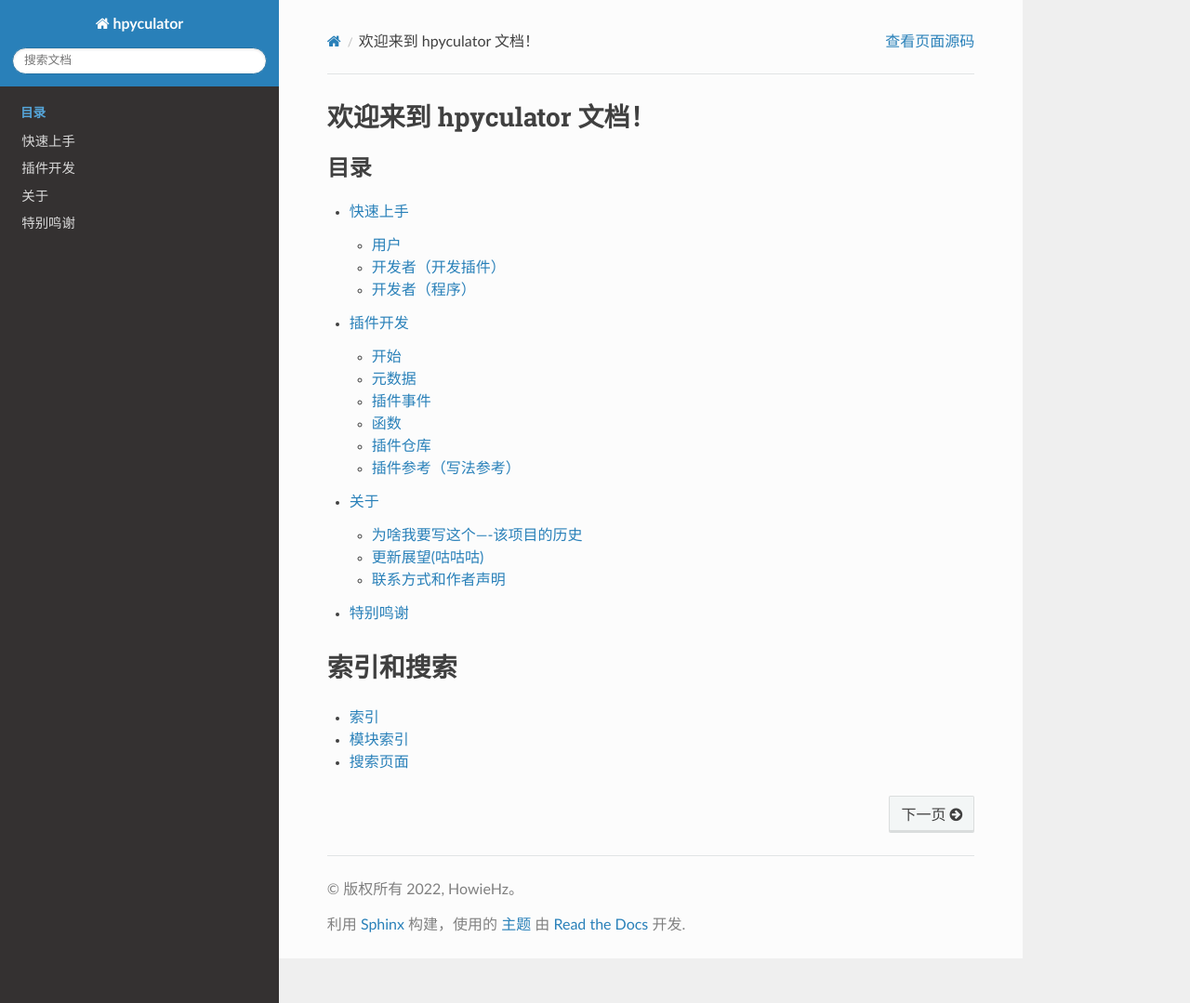
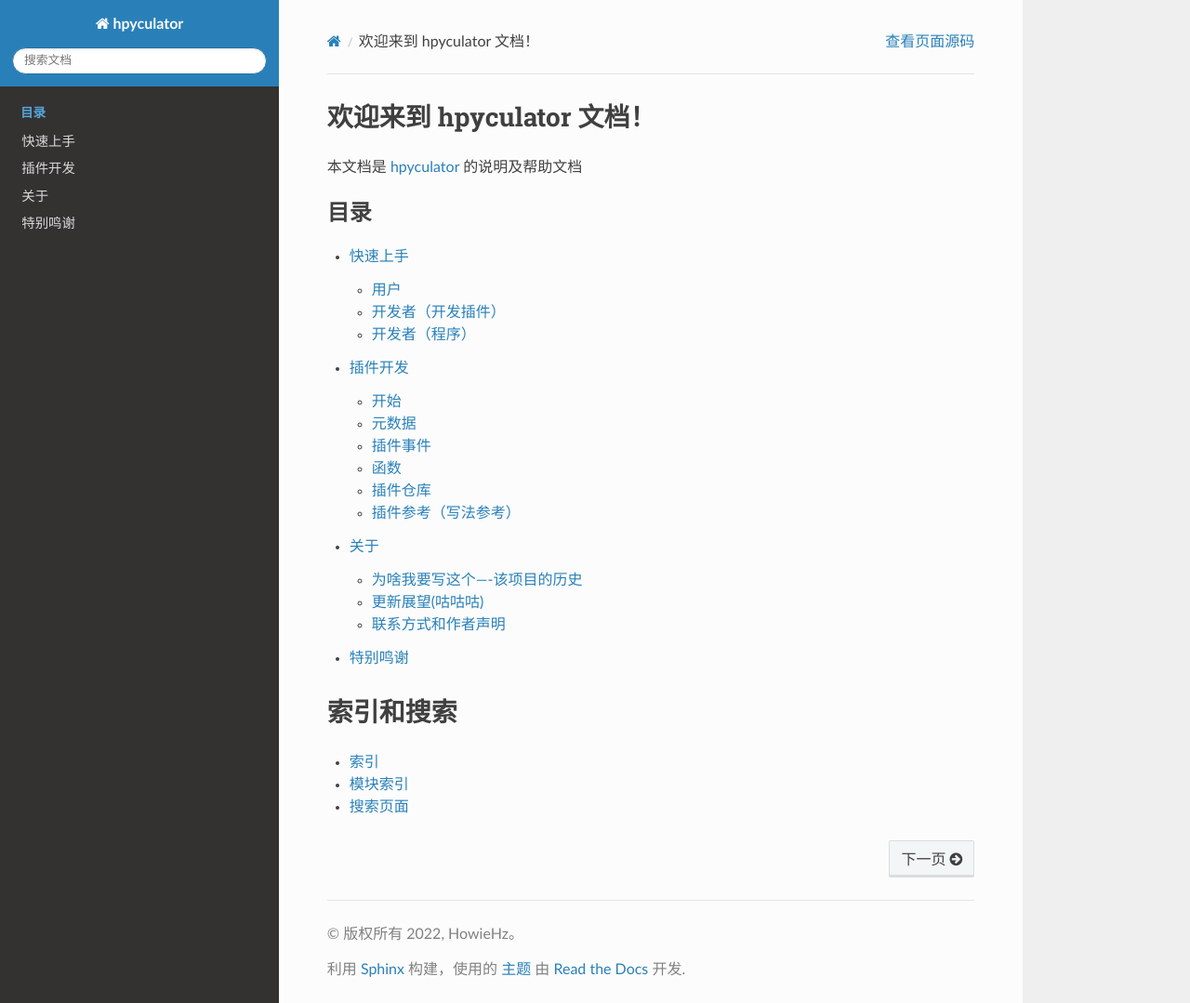
Before and after one commit to HowieHz/hpyculator, a Sphinx documentation site: the page built from docs/source/index.rst, in a window 1280 px wide and 1079 px high. Shown: the whole window at 93% size. Built offline with Sphinx 7.4.7 and the Read the Docs theme 2.0.0, drawn with Linux system fonts in a browser that asks for light colours.

Commit message:
Update index.rst

```diff
--- a/docs/source/index.rst
+++ b/docs/source/index.rst
@@ -1,5 +1,7 @@
 欢迎来到 hpyculator 文档！
 ======================================
+
+本文档是 `hpyculator <https://github.com/HowieHz/hpyculator>`_ 的说明及帮助文档
 
 .. toctree::
    :maxdepth: 2
```
